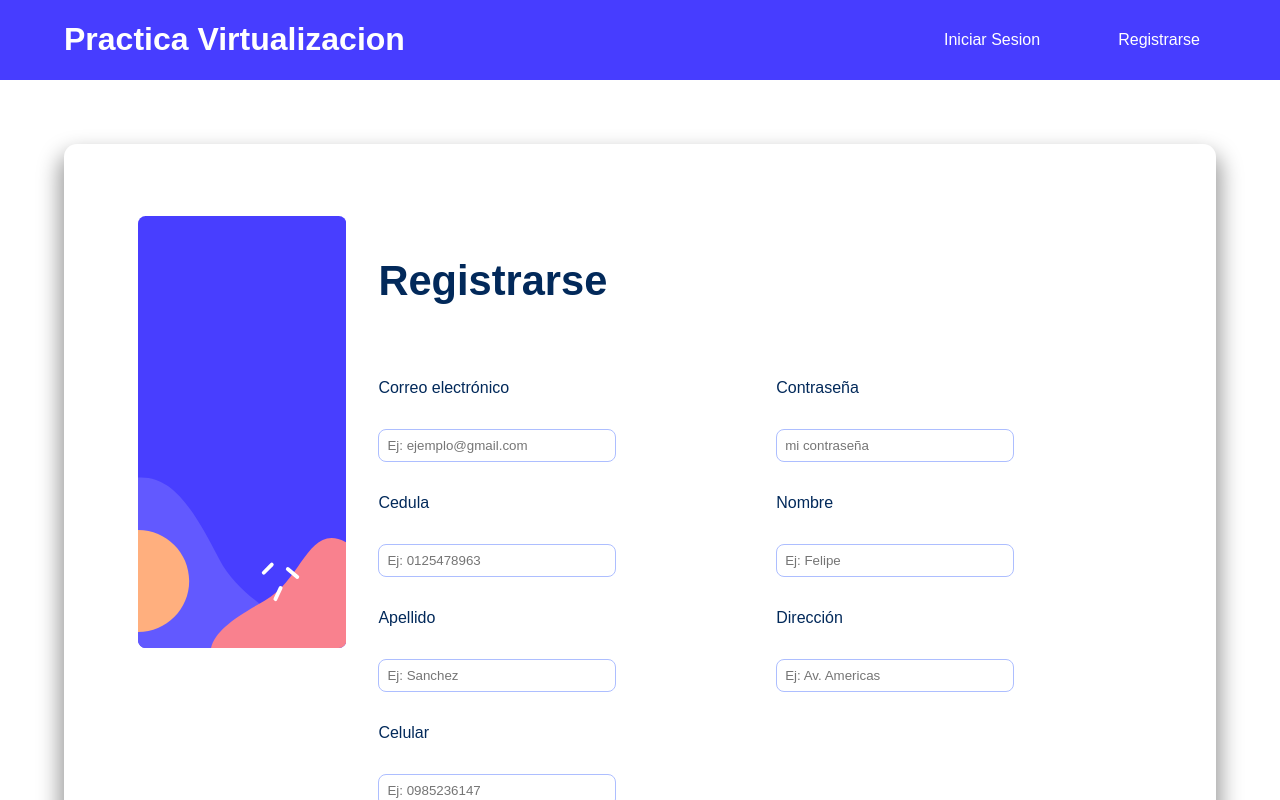
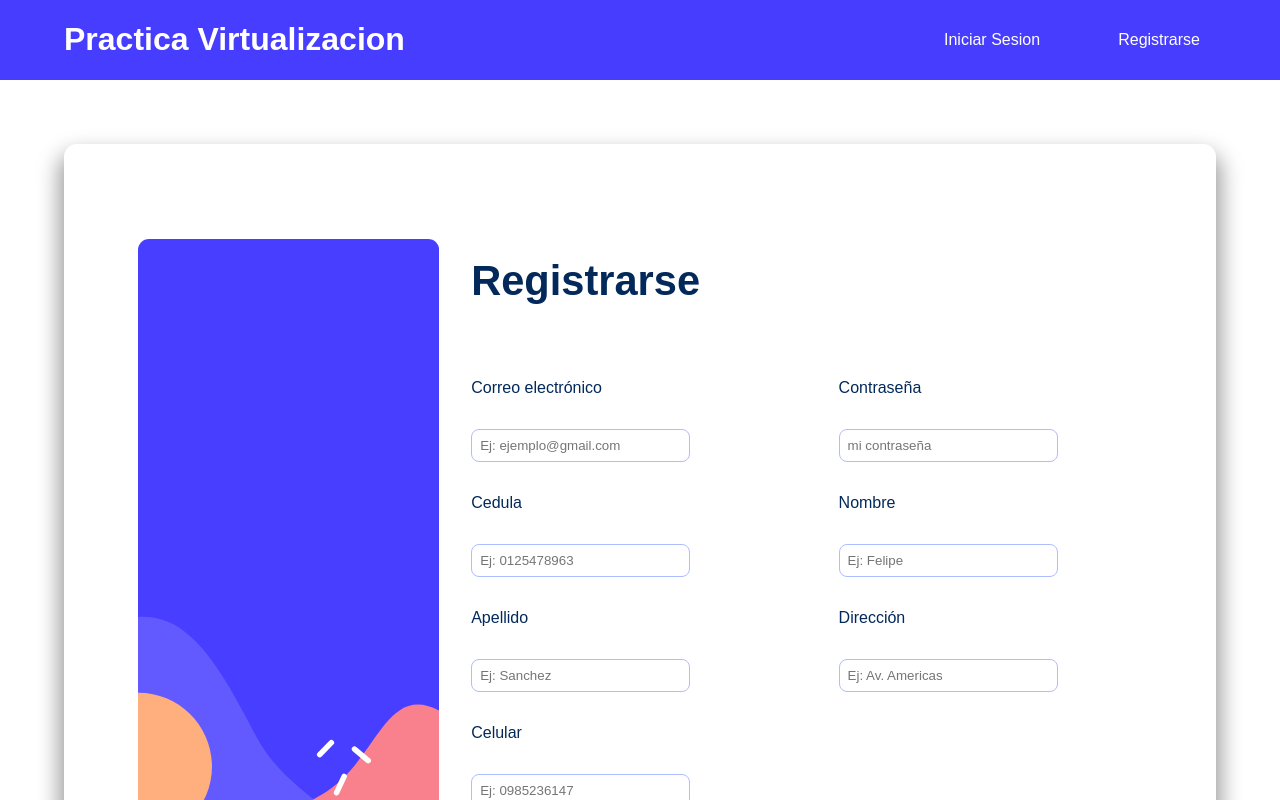
Before and after one commit to Jonnathan23/frontend-virtualizacion, a React (Vite) app: page /virtual/singup in a window 1280 px wide. Shown: the top 800 px of the page. Built offline with nearby package versions, Linux system fonts and the light colour scheme.

Commit message:
pequeños cambios en el diseño

```diff
--- a/src/components/ImageFormulary/ImageFormulary.module.css
+++ b/src/components/ImageFormulary/ImageFormulary.module.css
@@ -6,8 +6,7 @@
 .camp__img {
     width: auto;
     max-width: 100%;
-
-    height: auto;
+    height: 100%;
 }
 
 @media (min-width: 600px) {
@@ -21,7 +20,7 @@
     }
 
     .camp__img {
-        width: auto;
+        width: 100%;
         max-width: 100%;
 
         height: 100;
--- a/src/pages/SignUp/SignUp.module.css
+++ b/src/pages/SignUp/SignUp.module.css
@@ -131,7 +131,8 @@
 
 
     .cont__camp {
-        flex-direction: row;
+        display: grid;
+        grid-template-columns: 30% 70%;
         gap: 2rem;
     }
 
```
